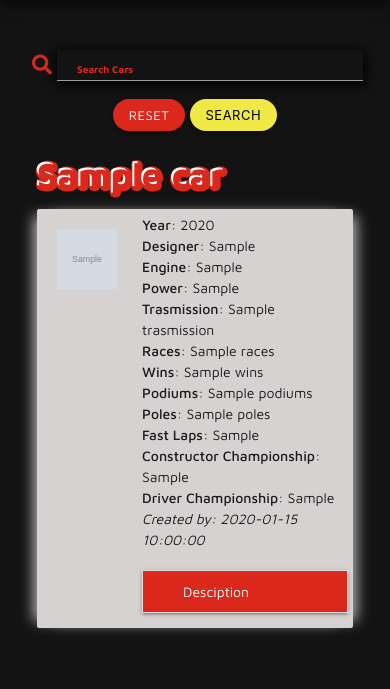
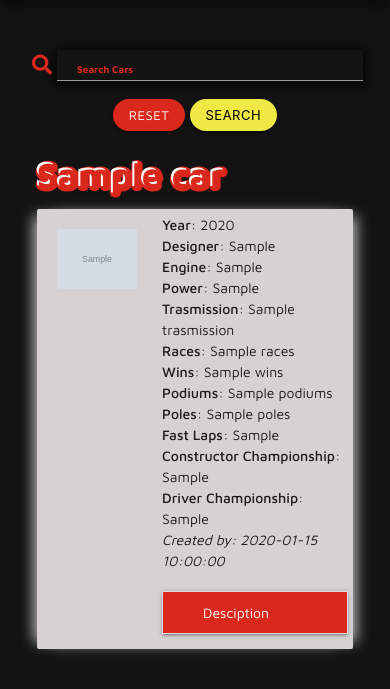
Before and after one commit to cartman1978/the-scuderia-ferrari_f1, a Flask app: page / in a window 390 px wide. Shown: the part 56-745 px from the top of the page. Run offline with Flask 2, Linux system fonts and the light colour scheme; grey boxes marked "Sample" are stand-in pictures; a database or web service that is not in the repository returns one stand-in record (values such as "Sample title"); some libraries are stand-ins or nearby versions.

Commit message:
styled car-img for mobile

```diff
--- a/static/css/style.css
+++ b/static/css/style.css
@@ -250,7 +250,7 @@ h3, .profileHeader {
     .card.horizontal .card-image img {
         border-radius: 2px 0 0 2px;
         padding: 2rem;
-        width: 10rem;
+        width: 12rem;
         height: 10rem;
     }
     .card .card-content {
```
